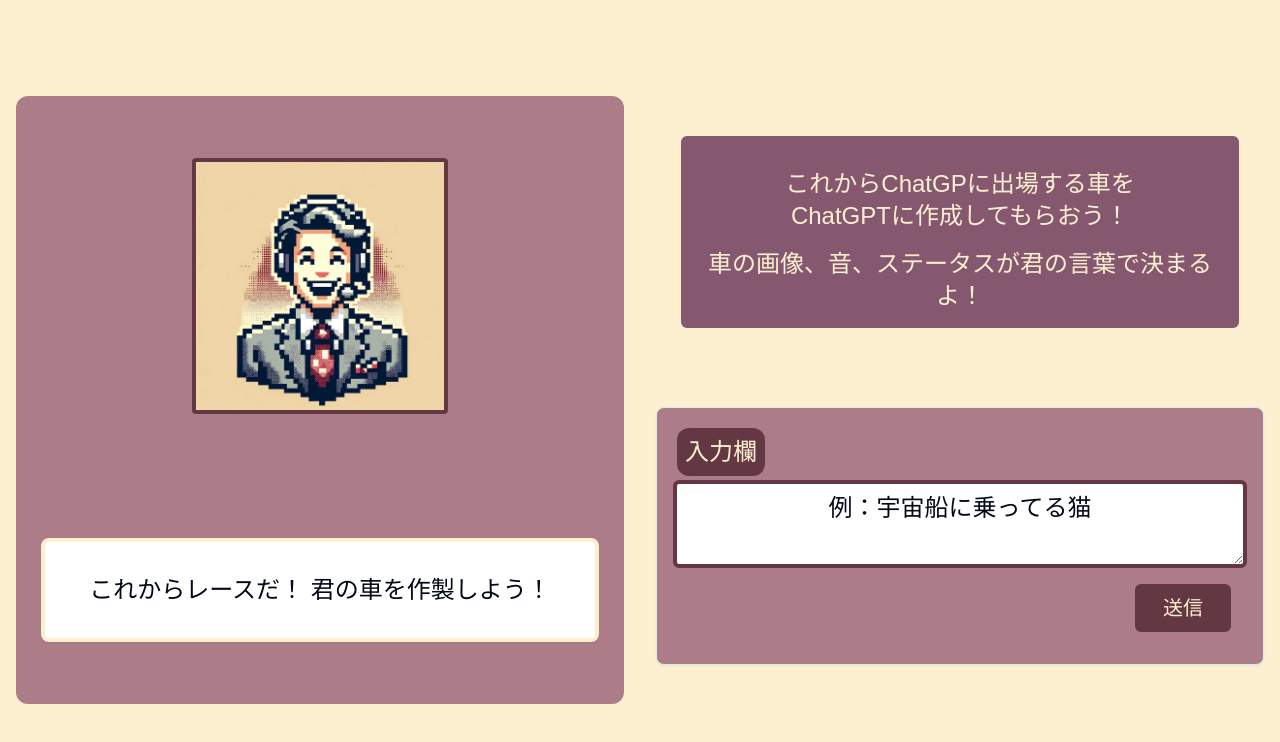
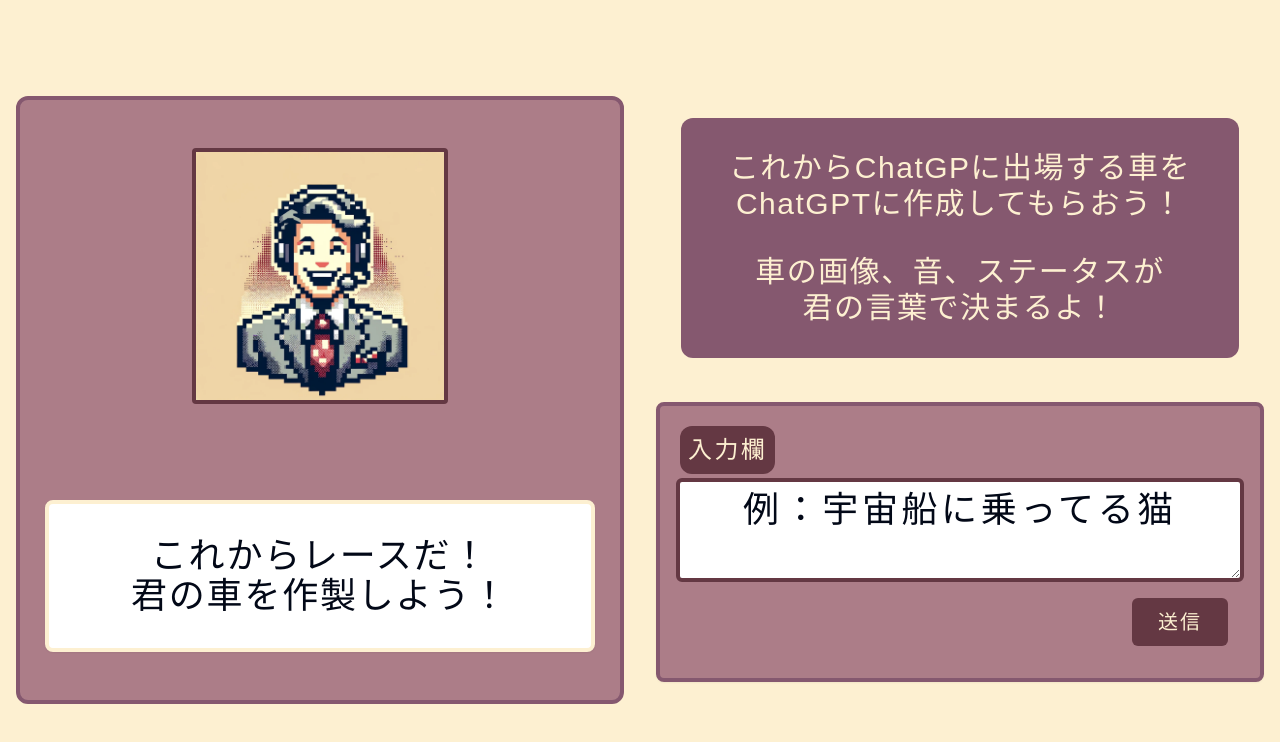
Before and after one commit to nose221834/ChatGP, a Next.js app in the folder view/: page /create in a window 1280 px wide. Shown: the top 742 px of the page. Built offline with nearby package versions, Linux system fonts and the light colour scheme; no server answers; a web font is replaced by a local one.

Commit message:
レイアウトの修正

```diff
--- a/view/src/app/create/page.tsx
+++ b/view/src/app/create/page.tsx
@@ -61,7 +61,7 @@ export default function Home() {
         },
       });
       const responseJson = await response.json();
-      const dataBase64 = await responseJson.car_img;
+      const dataBase64 = responseJson.car_img;
       const blob = await toBlob(dataBase64);
       if (blob) {
         const url = URL.createObjectURL(blob);
@@ -84,15 +84,17 @@ export default function Home() {
             priority
             className="animate-spin"
           />
-          <div className=" flex flex-col items-center bg-primarycolor text-xl text-basecolor p-4 rounded-md ">
-            <p>ChatGPTの生成は時間がかかります！</p>
-            <p>少々お待ちください。</p>
+          <div className="p-4">
+            <div className=" flex flex-col items-center bg-primarycolor text-2xl text-basecolor p-4 rounded-md border-4 border-accentcolor ">
+              <p>ChatGPTの生成は時間がかかります！</p>
+              <p>少々お待ちください。</p>
+            </div>
           </div>
         </div>
       )}
       <div className="flex flex-wrap justify-around items-center h-screen bg-basecolor">
         <div className="h-4/5 w-1/2 p-4">
-          <div className="flex flex-col justify-around items-center h-full w-full bg-primarycolor rounded-xl">
+          <div className="flex flex-col justify-around items-center h-full w-full bg-primarycolor rounded-xl border-4 border-secondarycolor">
             <Image
               src="/announcer.webp"
               alt="announcer"
@@ -101,32 +103,36 @@ export default function Home() {
               priority
               className=" rounded-sm border-4 border-accentcolor"
             />
-            <Card className="text-2xl text-center w-11/12 border-4 border-basecolor p-8">
-              <p>これからレースだ！ 君の車を作製しよう！</p>
+            <Card className="text-4xl tracking-wider text-center w-11/12 border-4 border-basecolor p-8">
+              <p>これからレースだ！</p>
+              <p> 君の車を作製しよう！</p>
             </Card>
           </div>
         </div>
         <div className="flex h-4/5 w-1/2 p-4 flex-col justify-around items-center">
-          <div className="text-2xl text-center w-11/12 p-4 items-center bg-secondarycolor text-basecolor rounded-md">
+          <div className=" text-3xl tracking-wider text-center w-11/12 p-4 items-center bg-secondarycolor text-basecolor rounded-xl ">
             <div className=" p-4">
               <p>これからChatGPに出場する車を</p>
               <p>ChatGPTに作成してもらおう！</p>
             </div>
-            <p>車の画像、音、ステータスが君の言葉で決まるよ！</p>
+            <div className=" p-4">
+              <p>車の画像、音、ステータスが</p>
+              <p>君の言葉で決まるよ！</p>
+            </div>
           </div>
-          <Card className="w-full p-4 bg-primarycolor">
+          <Card className="w-full p-4 bg-primarycolor border-4 border-secondarycolor">
             <form className="w-full" onSubmit={handleSubmit(onSubmit)}>
               <div className="p-1">
-                <div className="text-2xl bg-accentcolor text-basecolor inline-block p-2 rounded-xl">
+                <div className="text-2xl tracking-widest bg-accentcolor text-basecolor inline-block p-2 rounded-xl">
                   入力欄
                 </div>
               </div>
               <Textarea
-                className="text-2xl text-center w-full border-4 border-accentcolor"
+                className=" tracking-widest text-4xl text-center w-full border-4 border-accentcolor"
                 {...register("text", { required: true, maxLength: 20 })}
               ></Textarea>
               <div className="flex p-4 justify-end">
-                <Button className=" bg-accentcolor hover:bg-secondarycolor text-basecolor w-24 h-12 text-xl text-center">
+                <Button className=" bg-accentcolor hover:bg-secondarycolor text-basecolor w-24 h-12 text-xl text-center tracking-widest">
                   送信
                 </Button>
               </div>
```
